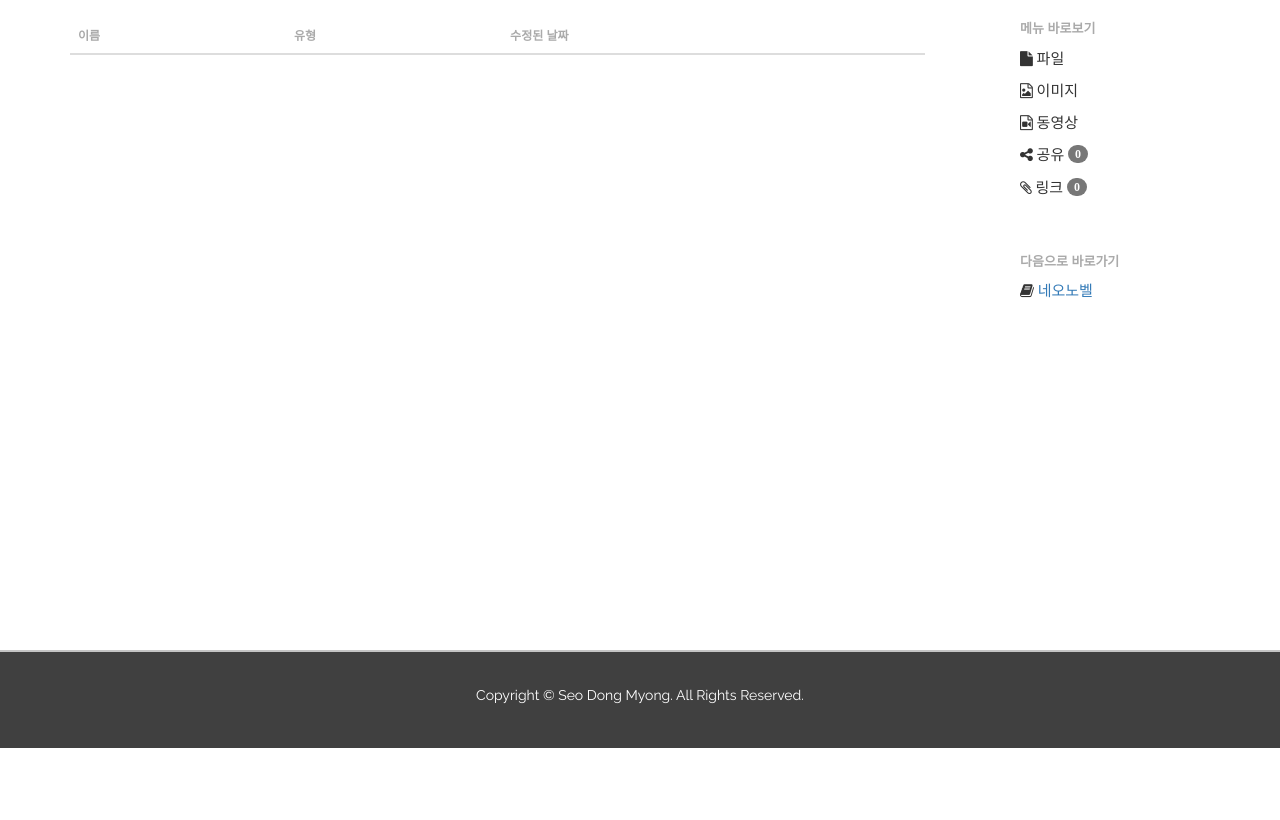
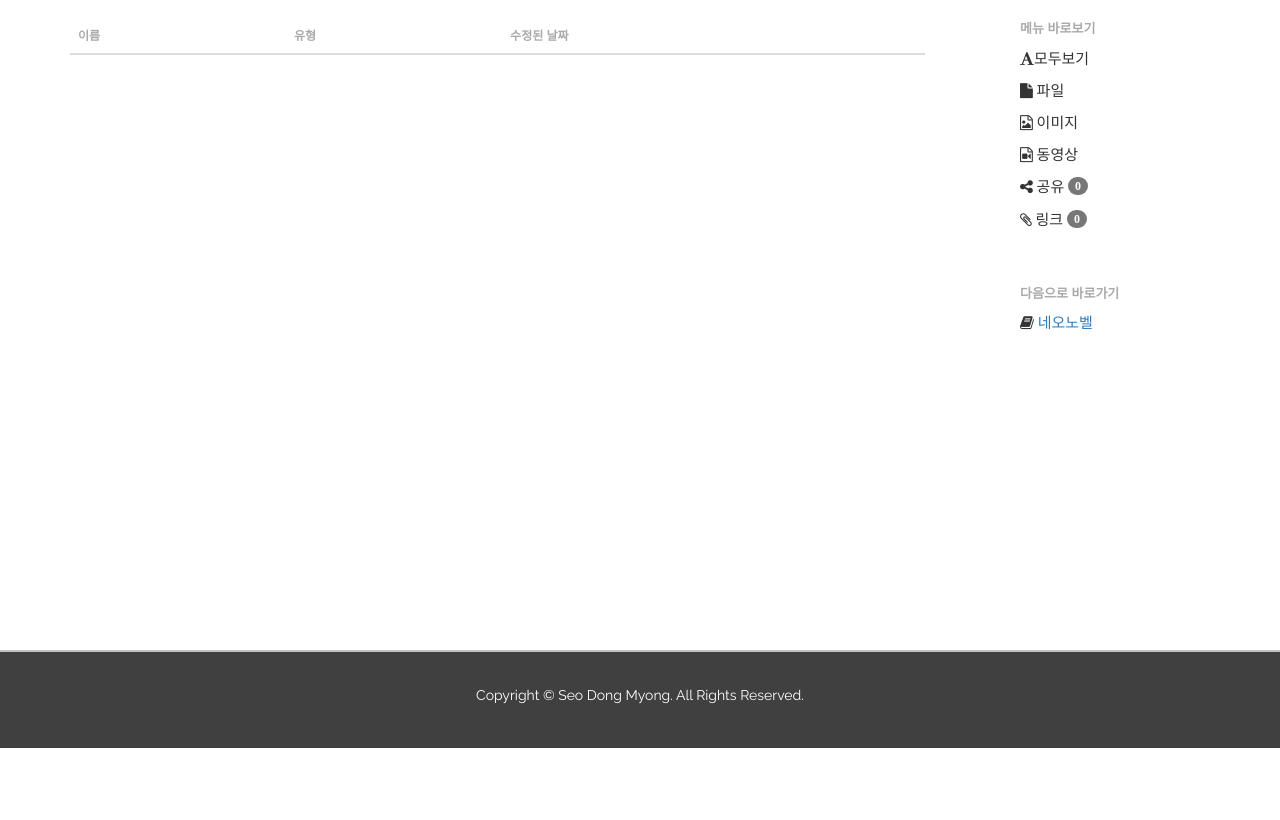
Before and after one commit to L1heun/project1, a Flask app: page /home in a window 1280 px wide. Shown: the part 52-872 px from the top of the page. Run offline with Flask 2, Linux system fonts and the light colour scheme; lists and menus that the app fills with data are empty; some libraries are stand-ins or nearby versions.

Commit message:
Modify file upload and add file download

```diff
--- a/myApp/controllers.py
+++ b/myApp/controllers.py
@@ -31,7 +31,6 @@ def getFileList() :
 				entry['fileType'] = i[3]
 				entry['fileInitDate'] = i[4].strftime("%Y/%m/%d %H시  %M분")
 				entry['filePath'] = i[5].split("/", 1)[1]
-				print i
 				entries.append(entry)
 			return entries
 		return None
@@ -107,7 +106,7 @@ def uploadFile(files) :
 		else :
 			fileExt = 'file'
 		fileName = secure_filename(files.filename)
-		filePath = os.path.join(folder, str(int(time.time())))
+		filePath = os.path.join(folder, str(int(time.time())) + fileName)
 		dbFilePath = filePath.split("/", 1)[1]
 		files.save(filePath)
 		nTime = datetime.datetime.fromtimestamp(time.time())
--- a/myApp/static/css/home.css
+++ b/myApp/static/css/home.css
@@ -55,3 +55,6 @@ aside {
 	padding : 10px;
 	border : 2px dotted #0B85A1;
 }
+.non .btn-primary {
+	width : 50%;
+}
--- a/myApp/static/js/home.js
+++ b/myApp/static/js/home.js
@@ -1,3 +1,47 @@
 function preview(fileIdx) {
 	$("#preview-modal").modal("show");
+	$(".modal-body").empty();
+	$(".modal-footer").empty();
+	fileType = $("#file_" + fileIdx + " .file_type").text();
+
+	if (fileType == 'image') {
+		imgView = $("#file_" + fileIdx + " div img").attr("src");
+		div = "<div class = 'imgLiquidFill imgLiquid imgLiquid_bgSize imgLiquid_ready preview_img'>";
+		div += "<img src = '" + imgView + "'>";
+		div += "</div>";
+		$(".modal-body").append(div);
+		var img = new Image();
+		img.src = imgView;
+		height = img.height;
+		$(".preview_img").height(height);
+		$(".imgLiquidFill").imgLiquid({
+			fill: false,
+			horizontalAlign: "center",
+			verticalAlign: "50%"
+		});
+		div = "<a class = 'btn btn-primary' href = '/download/" + fileIdx + "'>다운로드</a>";
+		$(".modal-footer").append(div);
+	} else {
+		div = "<div class = 'non'>";
+		div += "<p class = 'text-center'>";
+		div += "지원하지 않는 포맷입니다.";
+		div += "</p>";
+		div += "<a class = 'btn btn-primary' href = '/download/" + fileIdx + "'>다운로드</a>";
+		div += "</div>";
+		$(".modal-body").append(div);
+	}
 }
+
+function menuBar(fileType) {
+	menuBarOff();
+	files = $('.file_type');
+	for(var i = 0; i < files.length; i++) {
+		if($(files[i]).text() != fileType) {
+			$(files[i]).parent().css("display", "none");
+		}
+	}
+}
+
+function menuBarOff() {
+	$('.file_type').parent().css("display", "");
+}
--- a/myApp/static/js/upload-handler.js
+++ b/myApp/static/js/upload-handler.js
@@ -92,30 +92,41 @@ function sendFileToServer(fileIdx, file) {
 		type : "POST",
 		xhr : function () {
 			var xhr = new window.XMLHttpRequest();
+			console.log("XHR");
+			console.log(xhr);
 			//Download progress
+			if (xhr.upload) {
+				console.log("asdF");
+			}
 			xhr.addEventListener("progress", function (evt) {
 				if (evt.lengthComputable) {
 					var percentComplete = evt.loaded / evt.total;
 					var percent = Math.round(percentComplete * 100) + "%"
-					$("#uploadFile" + fileIdx).find(".progress .progress-bar").css("width", percent);
-					$("#uploadFile" + fileIdx).find(".progress .progress-bar").text(percent);
+					// $("#uploadFile" + fileIdx).find(".progress .progress-bar").css("width", percent);
+					// $("#uploadFile" + fileIdx).find(".progress .progress-bar").text(percent);
+					$("#uploadFile" + fileIdx + " .progress .progress-bar").css("width", percent);
+					$("#uploadFile" + fileIdx + " .progress .progress-bar").text(percent);
 				}
 			}, false);
 			return xhr;
 		},
 		beforeSend : function () {
-			$("#uploadFile" + fileIdx).find(".status").text("Waiting");
+			// $("#uploadFile" + fileIdx).find(".status").text("Waiting");
+			$("#uploadFile" + fileIdx + " .status").text("Waiting");
+			console.log("beforeSend");
 		},
 		complete : function () {
-			$("#uploadFile" + fileIdx).find(".status").text("Success");
+			$("#uploadFile" + fileIdx + " .status").text("Success");
+			console.log("complete");
 		},
 		success : function (json) {
-			$("#uploadFile" + fileIdx).find(".status").text("Sending");
+			$("#uploadFile" + fileIdx + " .status").text("Sending");
+			console.log("success");
 		},
 		error : function (xhr, ajaxOptions, thrownError) {
-			// console.log("반환 : " + xhr.responseText);
-			// console.log("에러로그 : " + thrownError);
-			$("#uploadFile" + fileIdx).find(".status").text("Error");
+			console.log("반환 : " + xhr.responseText);
+			console.log("에러로그 : " + thrownError);
+			$("#uploadFile" + fileIdx + " .status").text("Error");
 			$("#uploadFile" + fileIdx).find(".progress .progress-bar").removeClass("progress-bar-info").addClass("progress-bar-danger");
 		}
 	});
--- a/myApp/templates/layout/born.html
+++ b/myApp/templates/layout/born.html
@@ -1,7 +1,7 @@
 <!DOCTYPE html>
 <head>
 	{% block head %}
-	<title>{% block title %}sCloud biz{% endblock %}</title>
+	<title>{% block title %}sCloud{% endblock %}</title>
 	<meta charset="uTf-8">
 	<link rel="stylesheet" href="https://maxcdn.bootstrapcdn.com/bootstrap/3.3.4/css/bootstrap.min.css">
 	<link rel="stylesheet" href = "{{ url_for('static', filename = 'css/default.css') }}">
--- a/myApp/templates/service/home.html
+++ b/myApp/templates/service/home.html
@@ -16,8 +16,6 @@
 			$("#file-upload").click(function() {
 				$('#file-modal').modal('show');
 			})
-
-			console.log("{{ data }}");
 		});
 		$(window).resize(function() {
 			$('.content').height(window.innerHeight - $('header').height() - $('footer').height() - 100);
@@ -28,11 +26,12 @@
 {% block side %}
 	<div class = 'file-list'>
 		<p class = 'nav-header'>메뉴 바로보기</p>
-		<i class="fa fa-file fa-4"> 파일</i>
-		<i class="fa fa-file-image-o"> 이미지</i>
-		<i class="fa fa-file-video-o"> 동영상</i>
-		<i class="fa fa-share-alt"> 공유 <span class="badge">0</span></i>
-		<i class="fa fa-paperclip"> 링크 <span class="badge">0</span></i>
+		<i class="fa fa-font fa-4" onclick = "menuBarOff()">모두보기</i>
+		<i class="fa fa-file fa-4" onclick = "menuBar('file')"> 파일</i>
+		<i class="fa fa-file-image-o" onclick = "menuBar('image')"> 이미지</i>
+		<i class="fa fa-file-video-o" onclick = "menuBar('movie')"> 동영상</i>
+		<i class="fa fa-share-alt" onclick = "alert('준비중입니다')"> 공유 <span class="badge">0</span></i>
+		<i class="fa fa-paperclip" onclick = "alert('준비중입니다')"> 링크 <span class="badge">0</span></i>
 	</div>
 	<div class = 'nav-custom'>
 		<p class = 'nav-header'>다음으로 바로가기</p>
@@ -51,7 +50,7 @@
 	</thead>
 	<tbody>
 		{% for i in data %}
-		<tr onclick = 'preview({{ i.get("fileIdx") }})'>
+		<tr onclick = 'preview({{ i.get("fileIdx") }})' id = 'file_{{ i.get('fileIdx') }}'>
 			<td>
 				<div class = "imgLiquidFill imgLiquid imgLiquid_bgSize imgLiquid_ready thumb_nail">
 					{% if i.get('fileType') == 'file' %}
@@ -66,7 +65,7 @@
 				</div>
 				<p style = 'float : left; padding-top : 5px;'>{{ i.get('fileOriginName') }}</p>
 			</td>
-			<td style = "padding-top : 15px;">{{ i.get('fileType') }}</td>
+			<td style = "padding-top : 15px;" class="file_type">{{ i.get('fileType') }}</td>
 			<td style = "padding-top : 15px;">{{ i.get('fileInitDate')}}</td>
 		</tr>
 		{% endfor %}
--- a/myApp/templates/service/preview.html
+++ b/myApp/templates/service/preview.html
@@ -11,7 +11,6 @@
 
 				</div>
 				<div class="modal-footer">
-					<button type="button" class="btn btn-default" data-dismiss="modal">Close</button>
 				</div>
 			</form>
 		</div><!-- /.modal-content -->
```
